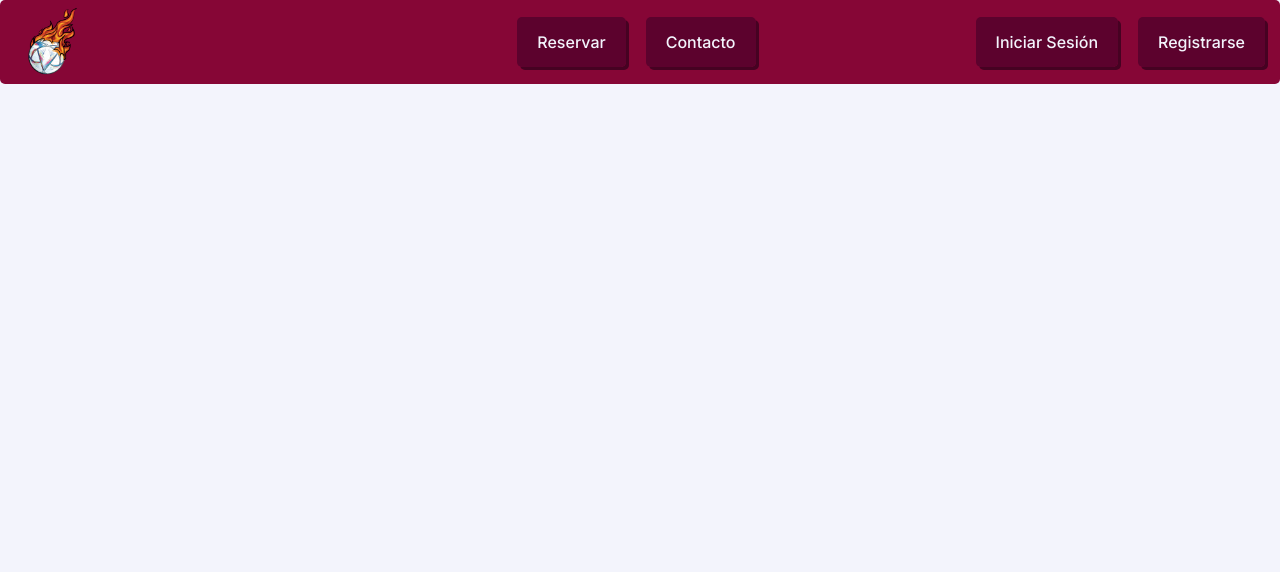
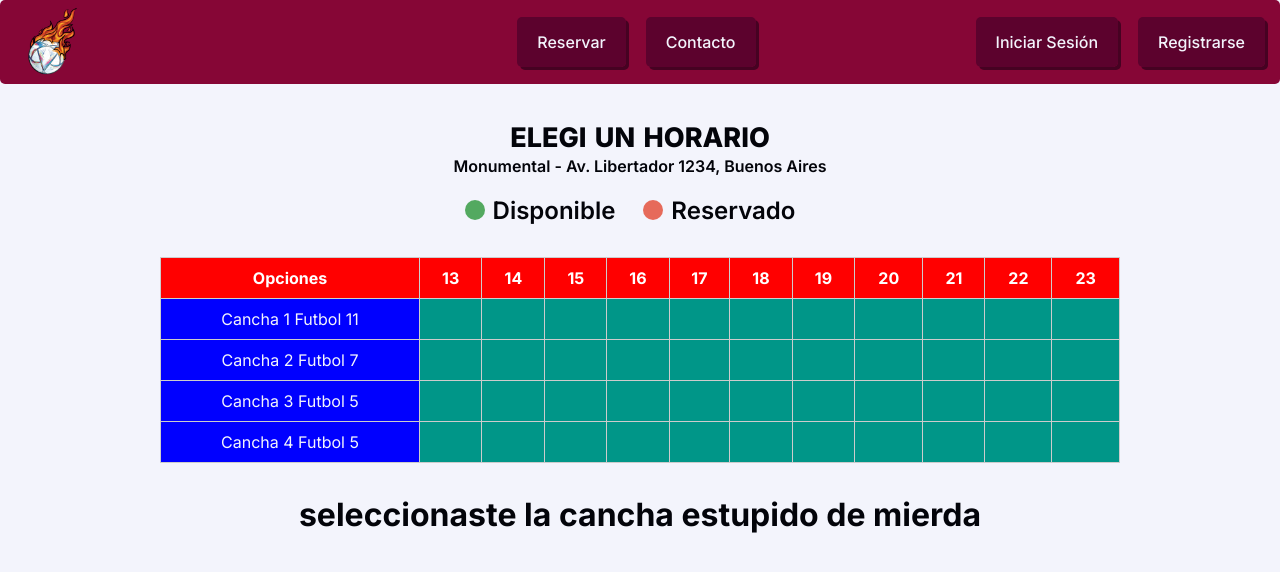
Before and after one commit to lucasmaggi03/picadito-frontend, a React (Vite) app: page /reservar in a window 1280 px wide. Shown: the top 572 px of the page. Built offline with nearby package versions, Linux system fonts and the light colour scheme; the HTML template or start-up script is replaced by a standard one.

Commit message:
Booking Component
added bookig component

```diff
--- a/src/App.tsx
+++ b/src/App.tsx
@@ -5,10 +5,14 @@ import { Header } from './components/Header/Header';
 import { Reserve } from './components/Reserve/Reserve';
 import { Complexes } from './components/Complexes/Complexes';
 import { Home } from './components/Home/Home';
+import { Booking } from './components/Booking/booking'
 
 function App() {
   const location = useLocation();
   const showNavBar = location.pathname !== '/';
+
+  const canchaa = 'Monumental';
+  const ubicacione = 'Av. Libertador 1234, Buenos Aires';
 
   return (
     <>
@@ -19,6 +23,7 @@ function App() {
         <Route path='/prueba' element={<Header />} />
         <Route path='/reserve' element={<Reserve />} />
         <Route path='/complexes' element={<Complexes />} />
+        <Route path='/reservar' element={<Booking cancha={canchaa} ubicacion={ubicacione} />} />
       </Routes>
     </>
   );
--- /dev/null
+++ b/src/components/Booking/Booking.css
@@ -0,0 +1,66 @@
+
+.top-div {
+    color: var(--black);
+    text-align: center;
+
+}
+
+.top-div h1 {
+    margin-bottom: 0px;
+    font-size: 2.4rem;
+    font-weight: 800;
+    font-variant: small-caps;
+}
+
+.top-div h4 {
+    font-size: 1rem;
+    font-weight: 600;
+    color: var(--black);
+    margin: 0px;
+}
+
+.info-div {
+    color: var(--black);
+    display: flex;
+    gap: 8px;
+    align-items: center;
+    justify-content: center;
+    flex-direction: row;
+    margin-top: 20px;
+}
+
+.info-div h2{
+
+    font-weight: 600;
+    margin: 0px 20px 0px 0px;
+    text-align: center;
+
+}
+
+.red, .green {
+    display: block;
+    width: 20px;
+    height: 20px;
+    border-radius: 50%;
+}
+
+.red {
+    background-color: var(--red-book);
+}
+
+.green {
+    background-color: var(--green-book);
+}
+
+.options {
+    width: 75%;
+    margin: 2rem auto;
+}
+
+.options th{
+    background-color: red;
+}
+
+.columna {
+    background-color: blue;
+}
--- /dev/null
+++ b/src/components/Booking/Booking.tsx
@@ -0,0 +1,73 @@
+import { useState } from 'react';
+import './Booking.css';
+
+type BookingProps = {
+    cancha: string;
+    ubicacion: string;
+};
+
+
+export function Booking( BookingProps: BookingProps ) {
+    const { cancha, ubicacion } = BookingProps;
+    const [canchaa,setCancha] = useState(cancha);
+    const [ubicaciona,setUbicacion] = useState(ubicacion);
+
+
+    const times = ["13", '14', '15', '16', '17', '18', '19', '20', '21', '22', '23']
+    const options = ['Cancha 1 Futbol 11', 'Cancha 2 Futbol 7', 'Cancha 3 Futbol 5', 'Cancha 4 Futbol 5']
+
+    const [selectedCell, setSelectedCell] = useState<{ day: string; time: string } | null>(null);
+
+    const handleCellClick = (day: string, time: string) => {
+    setSelectedCell({ day, time });
+    console.log(`Día seleccionado: ${day}, Horario seleccionado: ${time}`);
+  };
+
+    return(
+        <>
+        <div className='top-div'>
+            <h1 className=''>elegi un horario</h1>
+            <h4 className=''>{canchaa} - {ubicaciona}</h4>
+        </div>
+        <div className='info-div'>
+            <div className='green'></div>
+            <h2>Disponible</h2>
+            <div className='red'></div>
+            <h2>Reservado</h2>
+        </div>
+
+
+        <table className='options'>
+            <thead>
+                <tr>
+                    <th>Opciones</th>
+                    {times.map((time) => (
+                        <th key={time}>{time}</th>
+                    ))}
+                </tr>
+            </thead>
+            <tbody>
+                {options.map((option) => (
+                    <tr key={option}>
+                        <td className='columna'>{option}</td>
+                        {times.map((time) => (
+                            <td
+                            key={`${option}-${time}`}
+                            onClick={() => handleCellClick(option,time)}
+                            className={selectedCell?.time === time && selectedCell?.option === option ? "selected" : ""}></td>
+                        ))}
+                    </tr>
+                ))}
+            </tbody>
+        </table>
+
+        <h1 className='top-div'> seleccionaste la cancha estupido de mierda </h1>
+
+
+
+
+
+
+        </>
+    )
+}
--- a/src/components/Home/Home.css
+++ b/src/components/Home/Home.css
@@ -161,6 +161,7 @@
     transition-duration: .2s;
     transition-timing-function: ease-in-out;
     width: 100%;
+
 }
 
 .search-button:hover{
@@ -169,3 +170,16 @@
     transition-duration: .2s;
     transition-timing-function: ease-in-out;
 }
+
+.home-nav{
+    z-index: 1;
+    top: 0;
+    border-radius: 5px;
+    position: absolute;
+    display: flex;
+    align-items: center;
+    justify-content: space-between;
+    padding: 0 25px;
+    width: 100%;
+    background-color: var(--secondary);
+}
--- a/src/components/Home/Home.tsx
+++ b/src/components/Home/Home.tsx
@@ -1,6 +1,7 @@
 import './Home.css';
 import { IoIosArrowDown } from "react-icons/io";
 import { useNavigate } from "react-router-dom";
+import { Link } from "react-router-dom";
 import axios from 'axios';
 import  gsap from "gsap";
 import { useGSAP } from '@gsap/react';
@@ -109,6 +110,19 @@ export function Home() {
 
             </div>
             <div className='reservar'>
+                <div className='home-nav'>
+                    <Link to="/"> <img className="logo" src="src\img\logo.png" alt="" /></Link>
+                <div className='home-nav-menu'>
+                    <ul className="nav-menu">
+                        <div className="nav-menu-left">
+                            <li><Link to="/reservar">Reservar</Link></li>
+                            <li><Link to="/contacto">Contacto</Link></li>
+                        </div>
+                            <li><Link to="/login" className="auth-btn">Iniciar Sesión</Link></li>
+                            <li><Link to="/register" className="auth-btn">Registrarse</Link></li>
+                    </ul>
+                </div>
+                </div>
                 <div className='reservar-box'>
                     <h1>RESERVA TU PARTIDO</h1>
 
--- a/src/index.css
+++ b/src/index.css
@@ -25,4 +25,8 @@ html, body {
   --lightgray: #B3B3B3;
   --black: #03040A;
   --shadow: #460222;
+
+  --red-book: #E66A5A;
+  --green-book: #53A960;
+
 }
```
